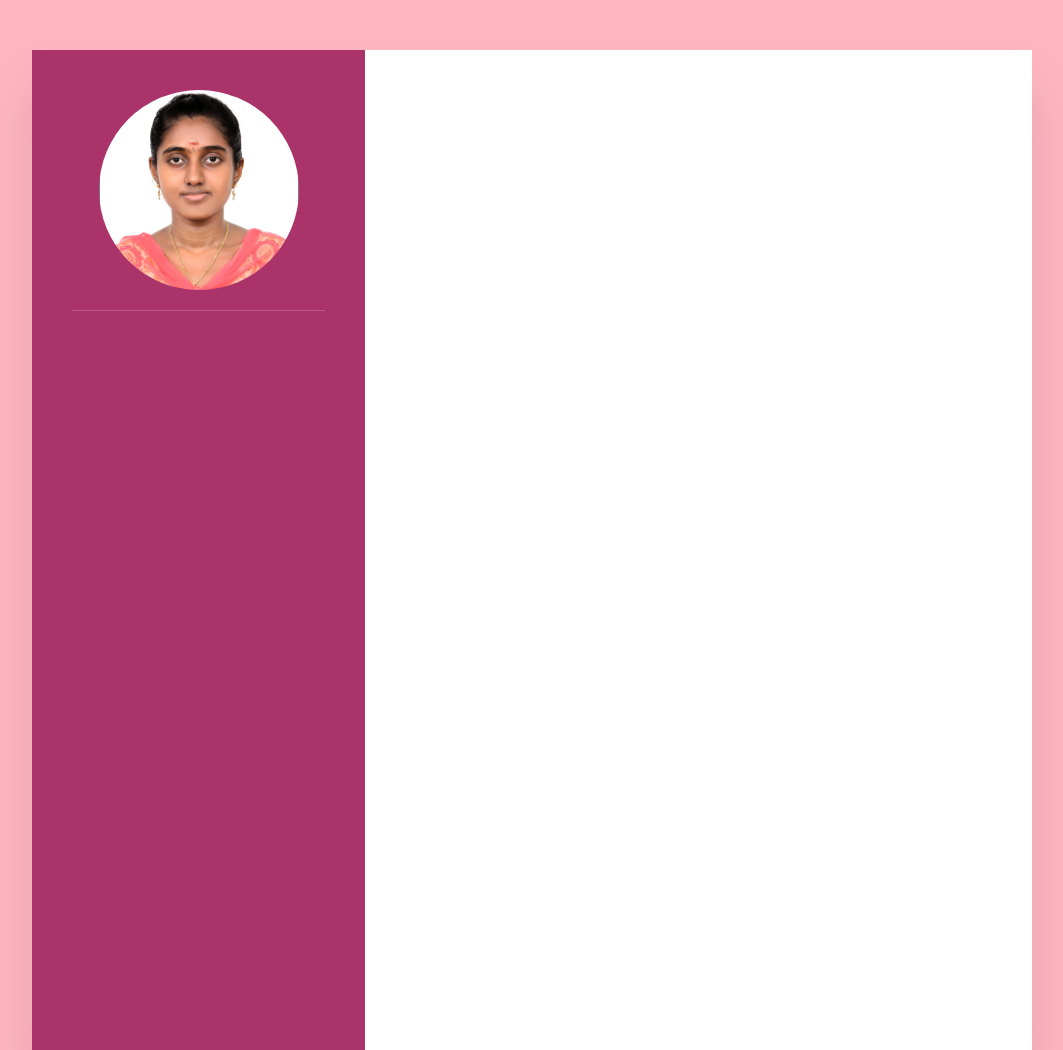
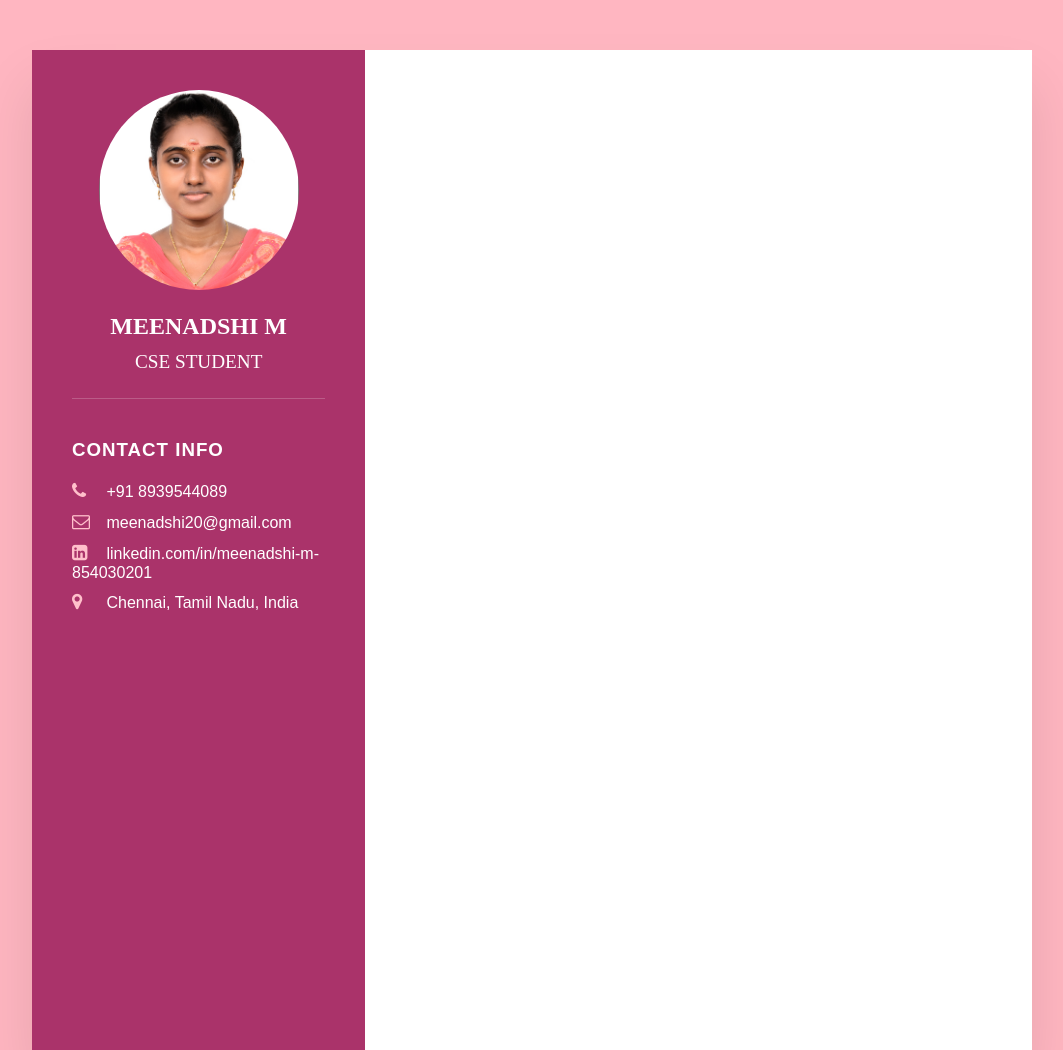
Before and after one commit to Meenadshi/Resume-html, a plain HTML site: page index.html in a window 1280 px wide. Shown: the top 1050 px of the page, without its empty margins (108-1171 px from the left). Drawn offline with Linux system fonts and the light colour scheme.

Commit message:
-Add. Added name, designation and contact information

```diff
--- a/assets/css/style.css
+++ b/assets/css/style.css
@@ -56,6 +56,58 @@ body
     height: 120%;
     object-fit: cover;
 }
+.profile-box h2{
+    color: #fff;
+    font-size: 1.5em;
+    margin-top: 20px;
+    text-transform: uppercase;
+    text-align: center;
+    font-weight: 600;
+    font-family: 'Times New Roman', Times, serif;
+    line-height: 1.4em;
+}
+
+.profile-box h2 span{
+    font-size: 0.8em;
+    font-family: 'Times New Roman', Times, serif;
+    font-weight: 300;
+}
+
+.ContactInfo{
+    padding-top: 40px;
+}
+
+.title{
+    color: #fff;
+    text-transform: uppercase;
+    font-weight: 600;
+    letter-spacing: 1px;
+    margin-bottom: 20px;
+}
+
+.ContactInfo ul{
+    position : relative;
+}
+
+.ContactInfo ul li{
+    position: relative;
+    list-style: none;
+    margin: 10px 0;
+    cursor: pointer;
+}
+
+.ContactInfo ul li .icon{
+    display: inline-block;
+    width: 30px;
+    font-size: 18px;
+    color: #ffc0cb;
+}
+
+.ContactInfo ul li span{
+    color: #fff;
+    font-weight: 300;
+}
+
 .container .right-side
 {
     position: relative;
--- a/index.html
+++ b/index.html
@@ -4,6 +4,7 @@
     <meta charset="UTF-8">
     <meta http-equiv="X-UA-Compatible" content="IE=edge">
     <meta name="viewport" content="width=device-width, initial-scale=1.0">
+    <link rel="stylesheet" href="https://cdnjs.cloudflare.com/ajax/libs/font-awesome/4.7.0/css/font-awesome.css" integrity="sha512-5A8nwdMOWrSz20fDsjczgUidUBR8liPYU+WymTZP1lmY9G6Oc7HlZv156XqnsgNUzTyMefFTcsFH/tnJE/+xBg==" crossorigin="anonymous" referrerpolicy="no-referrer" />
     <link rel="stylesheet" href="assets/css/style.css"/>
     <title>Meenadshi Resume</title>
 </head>
@@ -13,8 +14,29 @@
             <div class="profile-box">
                 <div class="imgHolder">
                     <img src="assets/img/meenadshi_photo.jpg" alt="Photo of Meenadshi">
-                    <h2>Meenadshi M<br><span>CSE Student</span></h2>
                 </div>
+                <h2>Meenadshi M<br><span>CSE Student</span></h2>
+            </div>
+            <div class = "ContactInfo">
+                <h3 class ="title">Contact Info</h3>
+                <ul>
+                    <li>
+                        <span class="icon"><i class="fa fa-phone" aria-hidden="true"></i></span>
+                        <span class="text">+91 8939544089</span>
+                    </li>
+                    <li>
+                        <span class="icon"><i class="fa fa-envelope-o" aria-hidden="true"></i></span>
+                        <span class="text">meenadshi20@gmail.com</span>
+                    </li>
+                    <li>
+                        <span class="icon"><i class="fa fa-linkedin-square" aria-hidden="true"></i></span>
+                        <span class="text">linkedin.com/in/meenadshi-m-854030201</span>
+                    </li>
+                    <li>
+                        <span class="icon"><i class="fa fa-map-marker" aria-hidden="true"></i></span>
+                        <span class="text">Chennai, Tamil Nadu, India</span>
+                    </li>
+                </ul>
             </div>
         </div>
         <div class="right-side"></div>
```
